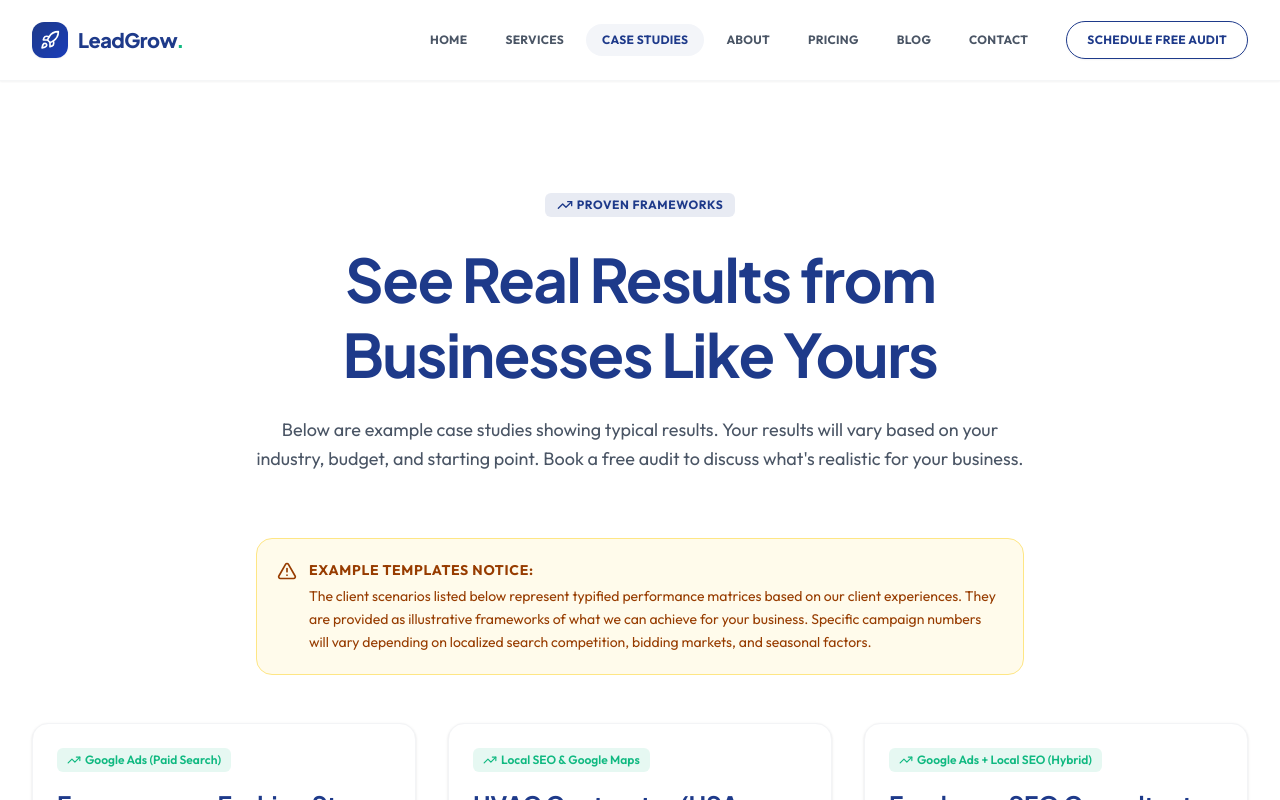
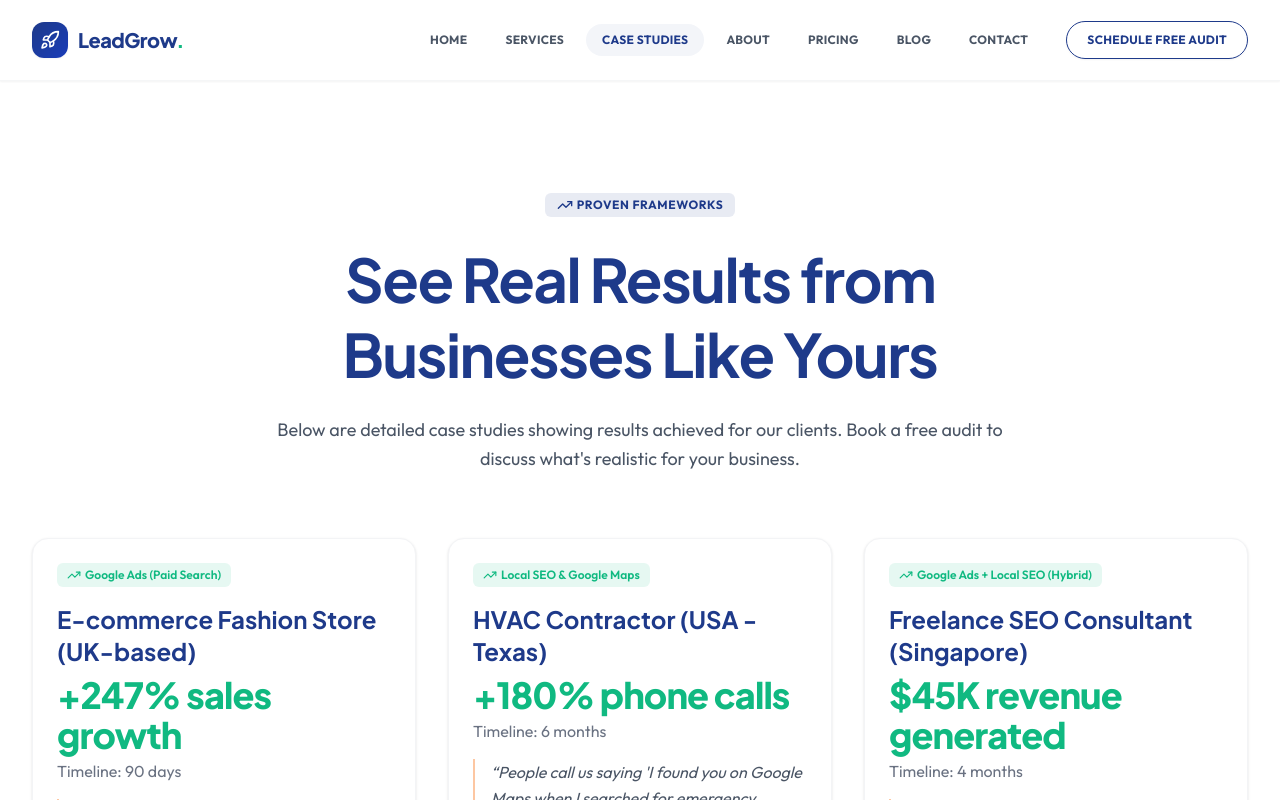
Before and after one commit to rafiulislam1306/Agency, a Next.js app: page /case-studies in a window 1280 px wide. Shown: the top 800 px of the page. Built offline with nearby package versions, Linux system fonts and the light colour scheme.

Commit message:
style: remove example templates notice from main case studies page

```diff
--- a/app/case-studies/page.tsx
+++ b/app/case-studies/page.tsx
@@ -1,5 +1,5 @@
 import React from "react";
-import { TrendingUp, AlertTriangle } from "lucide-react";
+import { TrendingUp } from "lucide-react";
 import CaseStudyCard from "@/components/CaseStudyCard";
 import { caseStudiesData } from "@/lib/caseStudiesData";
 import CTAButton from "@/components/CTAButton";
@@ -21,17 +21,8 @@ export default function CaseStudiesPage() {
             See Real Results from Businesses Like Yours
           </h1>
           <p className="text-lg text-gray-600 leading-relaxed font-normal">
-            Below are example case studies showing typical results. Your results will vary based on your industry, budget, and starting point. Book a free audit to discuss what's realistic for your business.
+            Below are detailed case studies showing results achieved for our clients. Book a free audit to discuss what's realistic for your business.
           </p>
-        </div>
-
-        {/* Templates Disclaimer Banner */}
-        <div className="max-w-3xl mx-auto mb-12 bg-amber-50 border border-amber-200 rounded-2xl p-5 flex items-start space-x-3 text-amber-800">
-          <AlertTriangle className="w-5 h-5 flex-shrink-0 mt-0.5" aria-hidden="true" />
-          <div className="text-sm leading-relaxed font-normal">
-            <strong className="block font-bold mb-1 uppercase tracking-wider">Example Templates Notice:</strong>
-            The client scenarios listed below represent typified performance matrices based on our client experiences. They are provided as illustrative frameworks of what we can achieve for your business. Specific campaign numbers will vary depending on localized search competition, bidding markets, and seasonal factors.
-          </div>
         </div>
 
         {/* Cards Grid */}
```
